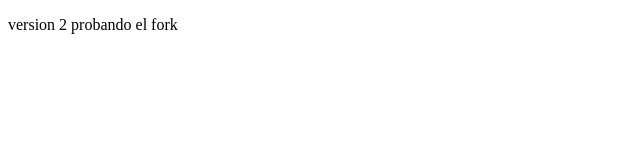
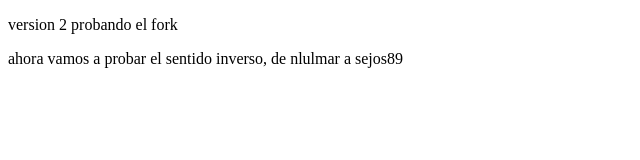
Before and after one commit to nlulmar/ejemplo_, a plain HTML site: page index2.html in a window 1280 px wide. Shown: the whole page, without its empty margins (0-640 px from the left). Drawn offline with Linux system fonts and the light colour scheme.

Commit message:
Update index2.html

```diff
--- a/index2.html
+++ b/index2.html
@@ -7,5 +7,6 @@
 </head>
 <body>
   <p> version 2 probando el fork</p>
+    <p> ahora vamos a probar el sentido inverso, de nlulmar a sejos89 </p>
 </body>
 </html>
```
